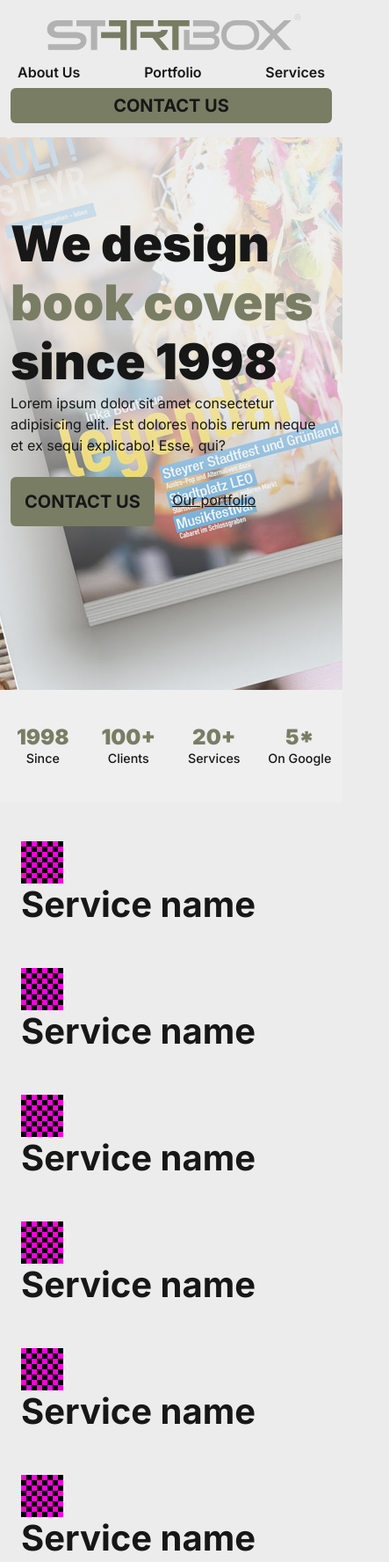
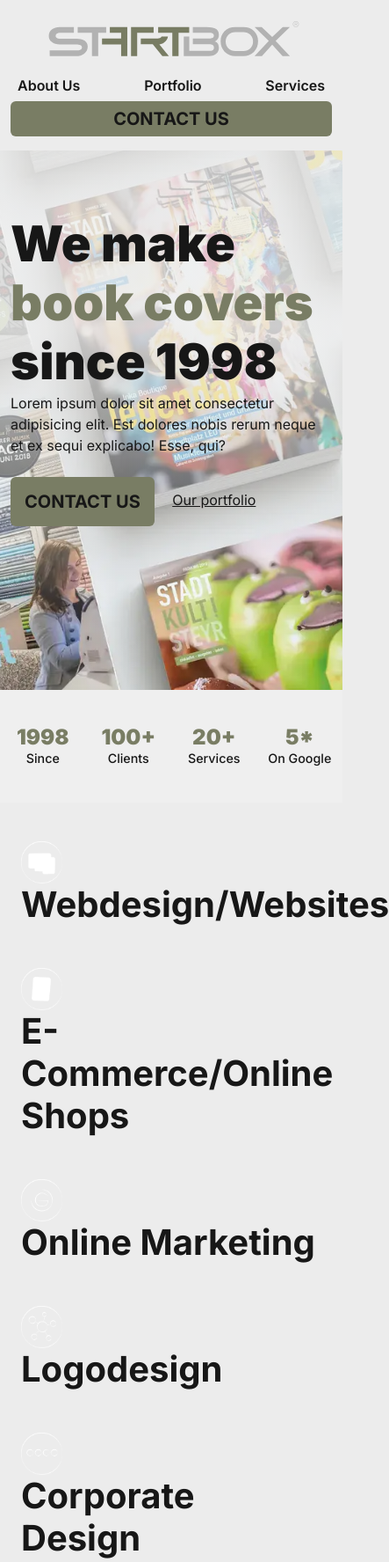
Before and after one commit to Zeunig/startbox, a plain HTML site: page index.html in a window 390 px wide. Shown: the top 1775 px of the page at 88% size, 443 px wide, since content can reach past the window. Drawn offline with nearby package versions, Linux system fonts and the light colour scheme.

Commit message:
Bugfix + new images

```diff
--- a/index.html
+++ b/index.html
@@ -24,8 +24,8 @@
     <div id="navbar">
         <div class="container">
             <header class="d-flex flex-wrap align-items-center justify-content-between pb-2 pt-2">
-                <div class="col-12 col-md-12 col-lg-4 col-xl-3 mb-2 mb-md-0 center">
-                <a href="/" class="d-inline-flex link-body-emphasis text-decoration-none">
+                <div class="col-12 col-md-12 col-lg-4 col-xl-3 mb-2 mb-md-0 center" style="height: 64px;">
+                <a href="/" class="d-inline-flex link-body-emphasis text-decoration-none" style="height: 3rem;">
                     <img src="startbox_logo.svg" alt="Startbox logo" id="navbar-logo">
                 </a>
                 </div>
@@ -48,7 +48,7 @@
                 <div class="column">
                     <div class="row">
                         <div class="col-12 col-xs-12 col-md-12 col-sm-12 col-lg-6 col-xl-6">
-                            <h1 class="hero-text">We design</h1>
+                            <h1 class="hero-text">We make</h1>
                             <h1 class="highlight" id="dynamic-service" style="display: flex; flex-direction: row; align-items: center;">book covers<div class="cursor" style="width: 12px; background-color: rgb(170, 170, 170); height:60px; margin-left: 0.25rem;"></div></h1>
                             <h1 class="hero-text">since 1998</h1>
                             <p class="hero-text">Lorem ipsum dolor sit amet consectetur adipisicing elit. Est dolores nobis rerum neque et ex sequi explicabo! Esse, qui?</p>
@@ -94,33 +94,33 @@
     <div class="container" style="margin-top: 64px;">
         <div class="container col-12 col-md-8 mt-5 mt-md-0 pt-5 pt-md-0">
             <div class="row">
-                <div class="col-12 col-md-6">
-                    <img src="placeholder.webp" height="48px" alt="">
-                    <h2>Service name</h2>
+                <div class="col-12 col-md-6 service">
+                    <img src="./images/services_icon/webdesign.png" height="48px" alt="">
+                    <h2>Webdesign/Websites</h2>
                 </div>
-                <div class="col-12 col-md-6 pt-5 pt-md-0">
-                    <img src="placeholder.webp" height="48px" alt="">
-                    <h2>Service name</h2>
+                <div class="col-12 col-md-6 pt-5 pt-md-0 service">
+                    <img src="./images/services_icon/layout.png" height="48px" alt="">
+                    <h2>E-Commerce/Online Shops</h2>
                 </div>
             </div>
             <div class="row mt-5">
-                <div class="col-12 col-md-6">
-                    <img src="placeholder.webp" height="48px" alt="">
-                    <h2>Service name</h2>
+                <div class="col-12 col-md-6 service">
+                    <img src="./images/services_icon/marketing.png" height="48px" alt="">
+                    <h2>Online Marketing</h2>
                 </div>
-                <div class="col-12 col-md-6 pt-5 pt-md-0">
-                    <img src="placeholder.webp" height="48px" alt="">
-                    <h2>Service name</h2>
+                <div class="col-12 col-md-6 pt-5 pt-md-0 service">
+                    <img src="./images/services_icon/icons_strategie.png" height="48px" alt="">
+                    <h2>Logodesign</h2>
                 </div>
             </div>
             <div class="row mt-5">
-                <div class="col-12 col-md-6">
-                    <img src="placeholder.webp" height="48px" alt="">
-                    <h2>Service name</h2>
+                <div class="col-12 col-md-6 service">
+                    <img src="./images/services_icon/corporate.png" height="48px" alt="">
+                    <h2>Corporate Design</h2>
                 </div>
-                <div class="col-12 col-md-6 pt-5 pt-md-0">
-                    <img src="placeholder.webp" height="48px" alt="">
-                    <h2>Service name</h2>
+                <div class="col-12 col-md-6 pt-5 pt-md-0 service">
+                    <img src="./images/services_icon/printmgmt.png" height="48px" alt="">
+                    <h2>Layout Publishing</h2>
                 </div>
             </div>
             <div class="col-12 col-md-12 pt-5">
@@ -301,21 +301,21 @@
                     </a>
                     <div class="contacts pt-4">
                         <div class="contact">
-                            <img src="./placeholder.webp" alt="" height="48px" width="48px">
+                            <img src="./images/icons/location-dot-solid.svg" alt="" height="48px" width="48px">
                             <div class="contact-information ps-3">
                                 <h4>Address</h4>
                                 <p>Grillparzerstraße 3, 4400 Steyr</p>
                             </div>
                         </div>
                         <div class="contact pt-3">
-                            <img src="./placeholder.webp" alt="" height="48px" width="48px">
+                            <img src="./images/icons/facebook-f.svg" alt="" height="48px" width="48px">
                             <div class="contact-information ps-3">
                                 <h4>Facebook</h4>
                                 <p>facebook.com/startbox</p>
                             </div>
                         </div>
                         <div class="contact pt-3">
-                            <img src="./placeholder.webp" alt="" height="48px" width="48px">
+                            <img src="./images/icons/envelope-solid.svg" alt="" height="48px" width="48px">
                             <div class="contact-information ps-3">
                                 <h4>E-Mail</h4>
                                 <p>office@startbox.at</p>
@@ -388,8 +388,8 @@ Office hours :<br>
     </footer>
     <script src="https://js.hcaptcha.com/1/api.js" async defer></script>
     <script async defer>
-        var texts = ["logos","corporate design", "webdesign","book covers"];
-        var images = ["./images/image-031.png","./images/image-019.png","./images/image-002.png","./images/magazine.webp"];
+        var texts = ["packaging","corporate design", "websites","book covers"];
+        var images = ["./images/packaging.jpeg","./images/businessdesign.jpg","./images/websites.jpg","./images/magazine.webp"];
         function sleep(ms) {
             return new Promise(resolve => setTimeout(resolve, ms));
         }
--- a/style.css
+++ b/style.css
@@ -1,7 +1,3 @@
-@tailwind base;
-@tailwind components;
-@tailwind utilities;
-
 :root {
     --color-main: #797D64; /*#21B5D6*/
 }
@@ -72,8 +68,8 @@ button.highlight {
     height: 100vh;
     padding-top: 128px !important;
     background: rgb(239,239,239);
-background: -moz-linear-gradient(90deg, rgba(239,239,239,0.85) 0%, rgba(239,239,239,0.85) 35%, rgba(239,239,239,0.85) 44%, rgba(239,239,239,0.03) 89%, rgba(239,239,239,0.2) 100%),url('magazine.jpg') center center no-repeat;
-background: -webkit-linear-gradient(90deg, rgba(239,239,239,0.85) 0%, rgba(239,239,239,0.85) 35%, rgba(239,239,239,0.85) 44%, rgba(239,239,239,0.03) 89%, rgba(239,239,239,0.2) 100%),url('magazine.jpg') center center no-repeat;
+background: -moz-linear-gradient(90deg, rgba(239,239,239,0.85) 0%, rgba(239,239,239,0.85) 35%, rgba(239,239,239,0.85) 44%, rgba(239,239,239,0.03) 89%, rgba(239,239,239,0.2) 100%);
+background: -webkit-linear-gradient(90deg, rgba(239,239,239,0.85) 0%, rgba(239,239,239,0.85) 35%, rgba(239,239,239,0.85) 44%, rgba(239,239,239,0.03) 89%, rgba(239,239,239,0.2) 100%);
 background: linear-gradient(90deg, rgba(239,239,239,0.85) 0%, rgba(239,239,239,0.85) 35%, rgba(239,239,239,0.85) 44%, rgba(239,239,239,0.03) 89%, rgba(239,239,239,0.2) 100%);
 filter: progid:DXImageTransform.Microsoft.gradient(startColorstr="#EFEFEF",endColorstr="#EFEFEF",GradientType=1);
 z-index: 1;
@@ -83,7 +79,7 @@ position: relative;
 #dynamic-service-background-1 {
     position: absolute;
     height: 100vh;
-    background: url('magazine.webp') center/cover no-repeat;
+    background: url('magazine.webp') center/cover no-repeat !important;
     z-index: 0;
     width: 100%;
     transition-property: opacity;
@@ -93,7 +89,7 @@ position: relative;
 #dynamic-service-background-2 {
     position: absolute;
     height: 100vh;
-    background: url('./images/image-019.png') center/cover no-repeat;
+    background: url('./images/image-019.png') center/cover no-repeat !important;
     z-index: 0;
     width: 100%;
     transition-property: opacity;
@@ -283,9 +279,9 @@ filter: progid:DXImageTransform.Microsoft.gradient(startColorstr="#171717",endCo
         height: 100vh;
         padding-top: 196px !important;
         background: rgb(23,23,23);
-        background: -moz-linear-gradient(180deg, rgba(23,23,23,0.85) 0%, rgba(23,23,23,0.85) 35%, rgba(23,23,23,0.85) 44%, rgba(23,23,23,0.03) 89%, rgba(23,23,23,0.2) 100%),url('magazine.jpg') center center no-repeat !important;
-        background: -webkit-linear-gradient(180deg, rgba(23,23,23,0.85) 0%, rgba(23,23,23,0.85) 35%, rgba(23,23,23,0.85) 44%, rgba(23,23,23,0.03) 89%, rgba(23,23,23,0.2) 100%),url('magazine.jpg') center center no-repeat !important;
-        background: linear-gradient(180deg, rgba(23,23,23,0.85) 0%, rgba(23,23,23,0.85) 35%, rgba(23,23,23,0.85) 44%, rgba(23,23,23,0.03) 89%, rgba(23,23,23,0.2) 100%),url('magazine.jpg') center center no-repeat !important;
+        background: -moz-linear-gradient(180deg, rgba(23,23,23,0.85) 0%, rgba(23,23,23,0.85) 35%, rgba(23,23,23,0.85) 44%, rgba(23,23,23,0.03) 89%, rgba(23,23,23,0.2) 100%) !important;
+        background: -webkit-linear-gradient(180deg, rgba(23,23,23,0.85) 0%, rgba(23,23,23,0.85) 35%, rgba(23,23,23,0.85) 44%, rgba(23,23,23,0.03) 89%, rgba(23,23,23,0.2) 100%) !important;
+        background: linear-gradient(180deg, rgba(23,23,23,0.85) 0%, rgba(23,23,23,0.85) 35%, rgba(23,23,23,0.85) 44%, rgba(23,23,23,0.03) 89%, rgba(23,23,23,0.2) 100%) !important;
         filter: progid:DXImageTransform.Microsoft.gradient(startColorstr="#171717",endColorstr="#171717",GradientType=1);
     }
     #hero .container .row div h1 {
@@ -303,9 +299,9 @@ filter: progid:DXImageTransform.Microsoft.gradient(startColorstr="#171717",endCo
     #hero {
         height: 100vh;
         background: rgb(23,23,23);
-        background: -moz-linear-gradient(180deg, rgba(23,23,23,0.8) 0%, rgba(23,23,23,0.8) 35%, rgba(23,23,23,0.85) 44%, rgba(23,23,23,0.03) 89%, rgba(23,23,23,0.2) 100%),url('magazine.jpg') center center no-repeat !important;
-        background: -webkit-linear-gradient(180deg, rgba(23,23,23,0.8) 0%, rgba(23,23,23,0.8) 35%, rgba(23,23,23,0.85) 44%, rgba(23,23,23,0.03) 89%, rgba(23,23,23,0.2) 100%),url('magazine.jpg') center center no-repeat !important;
-        background: linear-gradient(180deg, rgba(23,23,23,0.8) 0%, rgba(23,23,23,0.8) 35%, rgba(23,23,23,0.85) 44%, rgba(23,23,23,0.03) 89%, rgba(23,23,23,0.2) 100%),url('magazine.jpg') center center no-repeat !important;
+        background: -moz-linear-gradient(180deg, rgba(23,23,23,0.8) 0%, rgba(23,23,23,0.8) 35%, rgba(23,23,23,0.85) 44%, rgba(23,23,23,0.03) 89%, rgba(23,23,23,0.2) 100%) !important;
+        background: -webkit-linear-gradient(180deg, rgba(23,23,23,0.8) 0%, rgba(23,23,23,0.8) 35%, rgba(23,23,23,0.85) 44%, rgba(23,23,23,0.03) 89%, rgba(23,23,23,0.2) 100%) !important;
+        background: linear-gradient(180deg, rgba(23,23,23,0.8) 0%, rgba(23,23,23,0.8) 35%, rgba(23,23,23,0.85) 44%, rgba(23,23,23,0.03) 89%, rgba(23,23,23,0.2) 100%) !important;
         filter: progid:DXImageTransform.Microsoft.gradient(startColorstr="#171717",endColorstr="#171717",GradientType=1);
     }
     #hero .container .row div h1 {
@@ -330,9 +326,9 @@ filter: progid:DXImageTransform.Microsoft.gradient(startColorstr="#171717",endCo
     #hero {
         height: 100vh;
         background: rgb(239,239,239);
-        background: -moz-linear-gradient(180deg, rgba(239,239,239,0.8) 0%, rgba(239,239,239,0.8) 35%, rgba(239,239,239,0.85) 44%, rgba(239,239,239,0.03) 89%, rgba(239,239,239,0.2) 100%),url('magazine.jpg') center center no-repeat !important;
-        background: -webkit-linear-gradient(180deg, rgba(239,239,239,0.8) 0%, rgba(239,239,239,0.8) 35%, rgba(239,239,239,0.85) 44%, rgba(239,239,239,0.03) 89%, rgba(239,239,239,0.2) 100%),url('magazine.jpg') center center no-repeat !important;
-        background: linear-gradient(180deg, rgba(239,239,239,0.8) 0%, rgba(239,239,239,0.8) 35%, rgba(239,239,239,0.85) 44%, rgba(239,239,239,0.03) 89%, rgba(239,239,239,0.2) 100%),url('magazine.jpg') center center no-repeat !important;
+        background: -moz-linear-gradient(180deg, rgba(239,239,239,0.8) 0%, rgba(239,239,239,0.8) 35%, rgba(239,239,239,0.85) 44%, rgba(239,239,239,0.03) 89%, rgba(239,239,239,0.2) 100%) !important;
+        background: -webkit-linear-gradient(180deg, rgba(239,239,239,0.8) 0%, rgba(239,239,239,0.8) 35%, rgba(239,239,239,0.85) 44%, rgba(239,239,239,0.03) 89%, rgba(239,239,239,0.2) 100%) !important;
+        background: linear-gradient(180deg, rgba(239,239,239,0.8) 0%, rgba(239,239,239,0.8) 35%, rgba(239,239,239,0.85) 44%, rgba(239,239,239,0.03) 89%, rgba(239,239,239,0.2) 100%) !important;
         filter: progid:DXImageTransform.Microsoft.gradient(startColorstr="#171717",endColorstr="#171717",GradientType=1);
     }
 }
@@ -342,9 +338,9 @@ filter: progid:DXImageTransform.Microsoft.gradient(startColorstr="#171717",endCo
         height: 100vh;
         padding-top: 196px !important;
         background: rgb(239,239,239);
-        background: -moz-linear-gradient(180deg, rgba(239,239,239,0.8) 0%, rgba(239,239,239,0.8) 35%, rgba(239,239,239,0.85) 44%, rgba(239,239,239,0.03) 89%, rgba(239,239,239,0.2) 100%),url('magazine.jpg') center center no-repeat !important;
-        background: -webkit-linear-gradient(180deg, rgba(239,239,239,0.8) 0%, rgba(239,239,239,0.8) 35%, rgba(239,239,239,0.85) 44%, rgba(239,239,239,0.03) 89%, rgba(239,239,239,0.2) 100%),url('magazine.jpg') center center no-repeat !important;
-        background: linear-gradient(180deg, rgba(239,239,239,0.8) 0%, rgba(239,239,239,0.8) 35%, rgba(239,239,239,0.85) 44%, rgba(239,239,239,0.03) 89%, rgba(239,239,239,0.2) 100%),url('magazine.jpg') center center no-repeat !important;
+        background: -moz-linear-gradient(180deg, rgba(239,239,239,0.8) 0%, rgba(239,239,239,0.8) 35%, rgba(239,239,239,0.85) 44%, rgba(239,239,239,0.03) 89%, rgba(239,239,239,0.2) 100%) !important;
+        background: -webkit-linear-gradient(180deg, rgba(239,239,239,0.8) 0%, rgba(239,239,239,0.8) 35%, rgba(239,239,239,0.85) 44%, rgba(239,239,239,0.03) 89%, rgba(239,239,239,0.2) 100%) !important;
+        background: linear-gradient(180deg, rgba(239,239,239,0.8) 0%, rgba(239,239,239,0.8) 35%, rgba(239,239,239,0.85) 44%, rgba(239,239,239,0.03) 89%, rgba(239,239,239,0.2) 100%) !important;
         filter: progid:DXImageTransform.Microsoft.gradient(startColorstr="#171717",endColorstr="#171717",GradientType=1);
     }
 }
@@ -375,8 +371,8 @@ filter: progid:DXImageTransform.Microsoft.gradient(startColorstr="#171717",endCo
         height: 100vh;
         padding-top: 128px !important;
         background: rgb(23,23,23);
-    background: -moz-linear-gradient(90deg, rgba(23,23,23,0.85) 0%, rgba(23,23,23,0.85) 35%, rgba(23,23,23,0.85) 44%, rgba(23,23,23,0.03) 89%, rgba(23,23,23,0.2) 100%),url('magazine.jpg') center center no-repeat;
-    background: -webkit-linear-gradient(90deg, rgba(23,23,23,0.85) 0%, rgba(23,23,23,0.85) 35%, rgba(23,23,23,0.85) 44%, rgba(23,23,23,0.03) 89%, rgba(23,23,23,0.2) 100%),url('magazine.jpg') center center no-repeat;
+    background: -moz-linear-gradient(90deg, rgba(23,23,23,0.85) 0%, rgba(23,23,23,0.85) 35%, rgba(23,23,23,0.85) 44%, rgba(23,23,23,0.03) 89%, rgba(23,23,23,0.2) 100%);
+    background: -webkit-linear-gradient(90deg, rgba(23,23,23,0.85) 0%, rgba(23,23,23,0.85) 35%, rgba(23,23,23,0.85) 44%, rgba(23,23,23,0.03) 89%, rgba(23,23,23,0.2) 100%);
     background: linear-gradient(90deg, rgba(23,23,23,0.85) 0%, rgba(23,23,23,0.85) 35%, rgba(23,23,23,0.85) 44%, rgba(23,23,23,0.03) 89%, rgba(23,23,23,0.2) 100%);
     filter: progid:DXImageTransform.Microsoft.gradient(startColorstr="#171717",endColorstr="#171717",GradientType=1);
     z-index: 1;
@@ -408,6 +404,12 @@ filter: progid:DXImageTransform.Microsoft.gradient(startColorstr="#171717",endCo
     }
     .footer {
         background-color: #1D1D1D !important;
+    }
+    .service img {
+        filter: brightness(0) saturate(100%) invert(0%) sepia(4%) saturate(18%) hue-rotate(126deg) brightness(100%) contrast(106%);
+    }
+    .contact img {
+        filter: brightness(0) saturate(100%) invert(0%) sepia(4%) saturate(18%) hue-rotate(126deg) brightness(100%) contrast(106%);
     }
 }
 
@@ -445,3 +447,21 @@ filter: progid:DXImageTransform.Microsoft.gradient(startColorstr="#171717",endCo
     justify-content: space-between;
     align-items: flex-end;
 }
+
+.service img {
+    filter: brightness(0) saturate(100%) invert(82%) sepia(99%) saturate(2%) hue-rotate(14deg) brightness(108%) contrast(100%);
+}
+.contact img {
+    filter: brightness(0) saturate(100%) invert(82%) sepia(99%) saturate(2%) hue-rotate(14deg) brightness(108%) contrast(100%);
+}
+
+@-moz-document url-prefix() {
+    .card-text {
+        overflow-x: auto;
+    }
+    /*
+    Workaround for text-wrap: wrap not being supported for Firefox
+    https://developer.mozilla.org/en-US/docs/Web/CSS/text-wrap#browser_compatibility
+    TODO : Later on remove this when this feature will be available for Firefox's stable builds too
+    */
+}
```
Also changed, not shown: images/businessdesign.jpg (added), images/icons/envelope-solid.svg (added), images/icons/facebook-f.svg (added), images/icons/location-dot-solid.svg (added), images/packaging.jpeg (added), images/services_icon/corporate.png (added), images/services_icon/icons_strategie.png (added), images/services_icon/layout.png (added), images/services_icon/marketing.png (added), images/services_icon/printmgmt.png (added), images/services_icon/webdesign.png (added), 1 other file.
